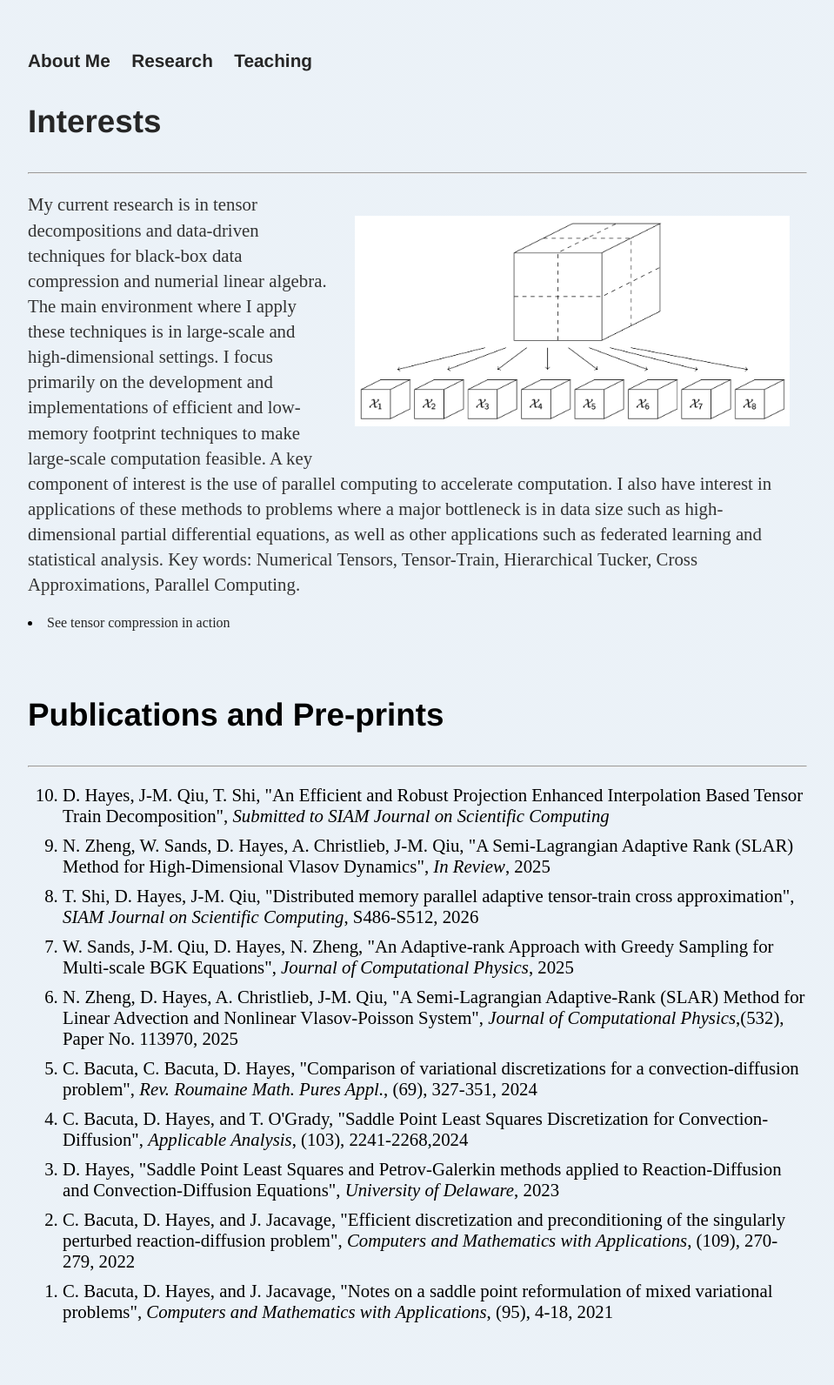
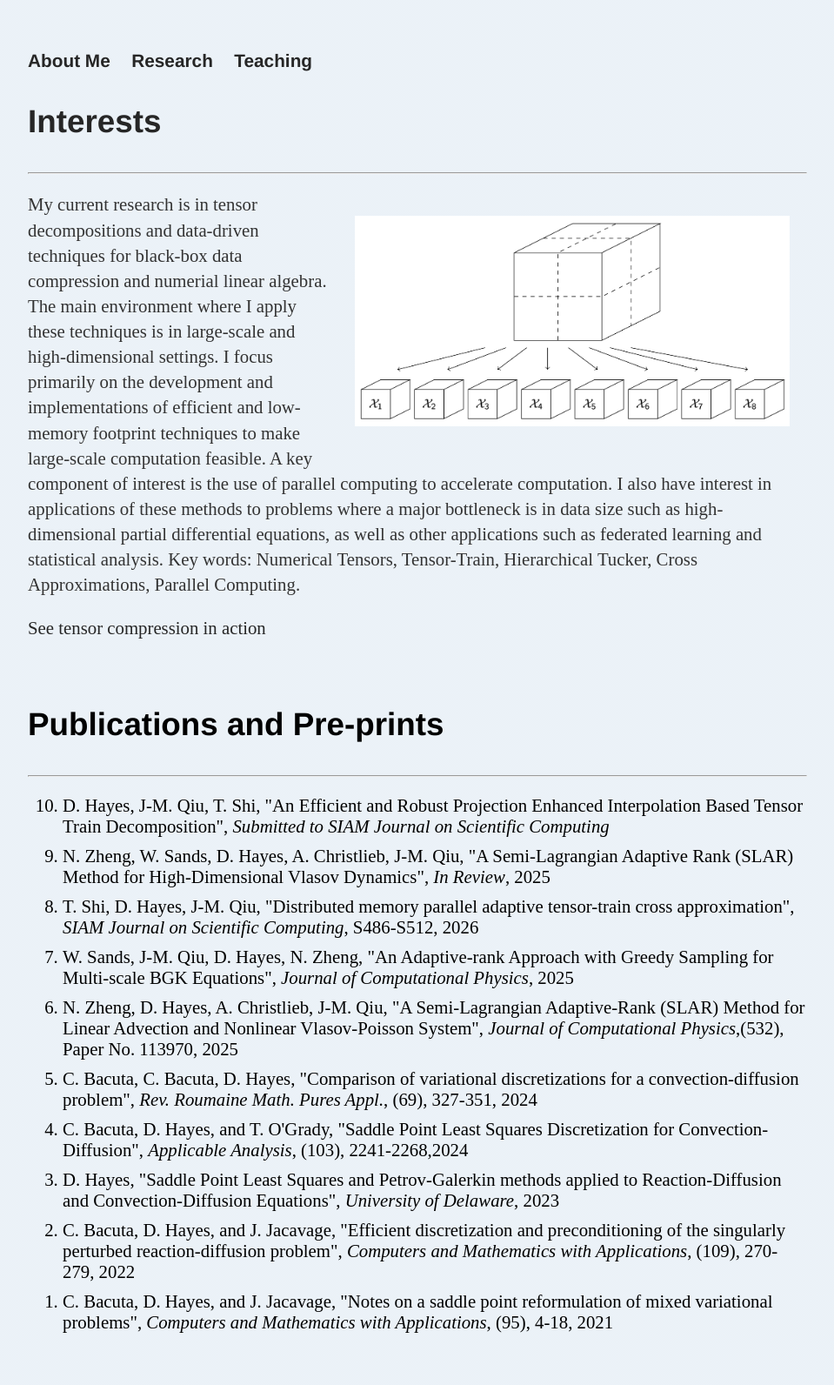
Before and after one commit to dhayes95/dhayes95.github.io, a Jekyll site: the page built from research/index.html, in a window 1280 px wide. Shown: the whole page at 87% size, without its empty margins (160-1119 px from the left). Built offline with Jekyll 4.4.1, drawn with Linux system fonts in a browser that asks for light colours.

```diff
--- a/research/index.html
+++ b/research/index.html
@@ -15,7 +15,7 @@ title: Research Interest
 				Tensor-Train, Hierarchical Tucker, Cross Approximations, Parallel Computing.
 			</p>
 			<p>
-				<li><a href="/compression">See tensor compression in action</a></li>
+				<a href="/compression">See tensor compression in action</a>
 			</p>
 			<br>
 			<h3>Publications and Pre-prints</h3>
```
